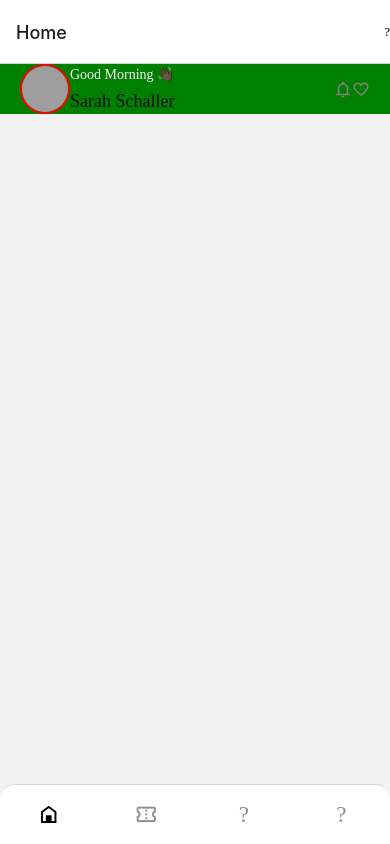
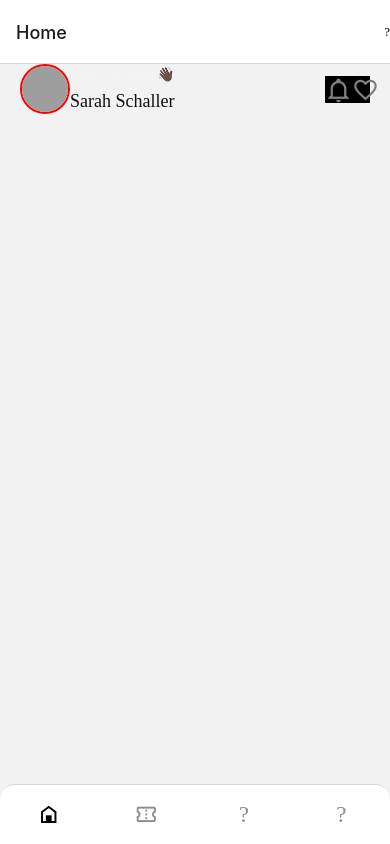
Before and after one commit to kolynzb/gadget-lounge-app, a React Native app: screen /Home in a window 390 px wide. Built offline with nearby package versions, Linux system fonts and the light colour scheme; grey boxes are pictures that could not be loaded.

Commit message:
style: align items center

```diff
--- a/src/components/WelcomeHeaderSection.tsx
+++ b/src/components/WelcomeHeaderSection.tsx
@@ -25,8 +25,8 @@ const WelcomeHeaderSection = (props: Props) => {
         </View>
       </View>
       <View style={styles.rightcontainer}>
-        <Icon name="bell-outline" size="medium" color="gray" />
-        <Icon name="cards-heart-outline" size="medium" color="gray" />
+        <Icon name="bell-outline" size="extraLarge" color="gray" />
+        <Icon name="cards-heart-outline" size="extraLarge" color="gray" />
       </View>
     </View>
   );
@@ -41,7 +41,6 @@ const styles = StyleSheet.create({
     alignItems: 'center',
     paddingLeft: 20,
     paddingRight: 20,
-    backgroundColor: 'green',
   },
   avatar: {
     width: 50,
@@ -57,6 +56,10 @@ const styles = StyleSheet.create({
   },
   rightcontainer: {
     flexDirection: 'row',
+    backgroundColor: '#000',
+    alignItems: 'center',
+    justifyContent: 'space-between',
+    width: 45,
   },
   greeting: {
     color: colors.gray[2],
@@ -69,6 +72,7 @@ const styles = StyleSheet.create({
   },
   wordcontainer: {
     justifyContent: 'space-between',
+    alignItems: 'center',
     paddingVertical: 2,
   },
 });
```
